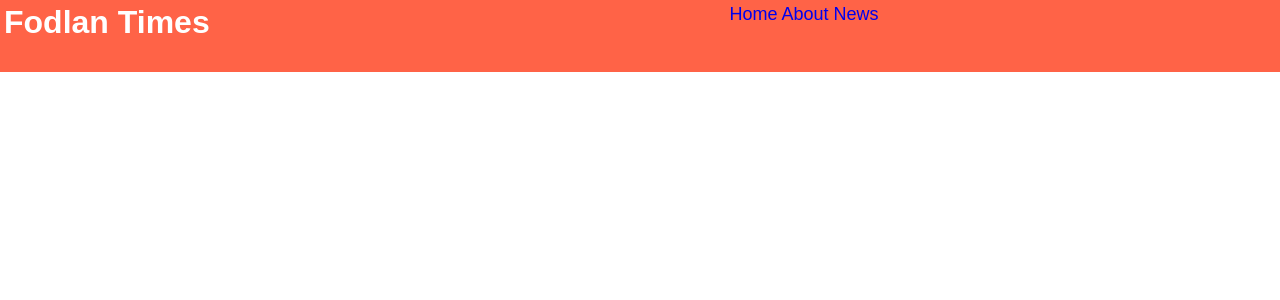
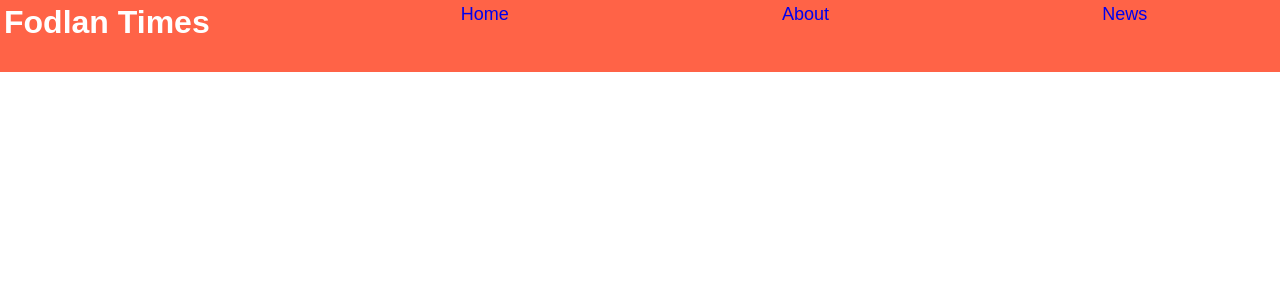
Before and after one commit to DrunkDemoman/DrunkDemoman.github.io, a PHP site: page / in a window 1280 px wide. Shown: the top 300 px of the page. Run offline with PHP 8.4, Linux system fonts and the light colour scheme.

Commit message:
updated stylesheet and html

```diff
--- a/Tugas2/index.html
+++ b/Tugas2/index.html
@@ -16,12 +16,10 @@
     </div>
 
         <nav>
-        <div class="MenuEntries">
+
             <a href="#">Home</a>
             <a href="#">About</a>
             <a href="#">News</a>
-
-    </div>
 </nav>
 </header>
 </body>
--- a/Tugas2/style.css
+++ b/Tugas2/style.css
@@ -25,11 +25,6 @@ body
     display: flex;
 }
 
-.MenuEntries
-{
-    font-size: large;
-    text-align: center;
-}
 *{
     margin: 0;
     text-decoration-line: none;
@@ -49,4 +44,7 @@ nav{
     flex: auto;
     width: 75%;
     justify-content: space-around;
+    font-size: large;
+    text-align: center;
+
 }
```
